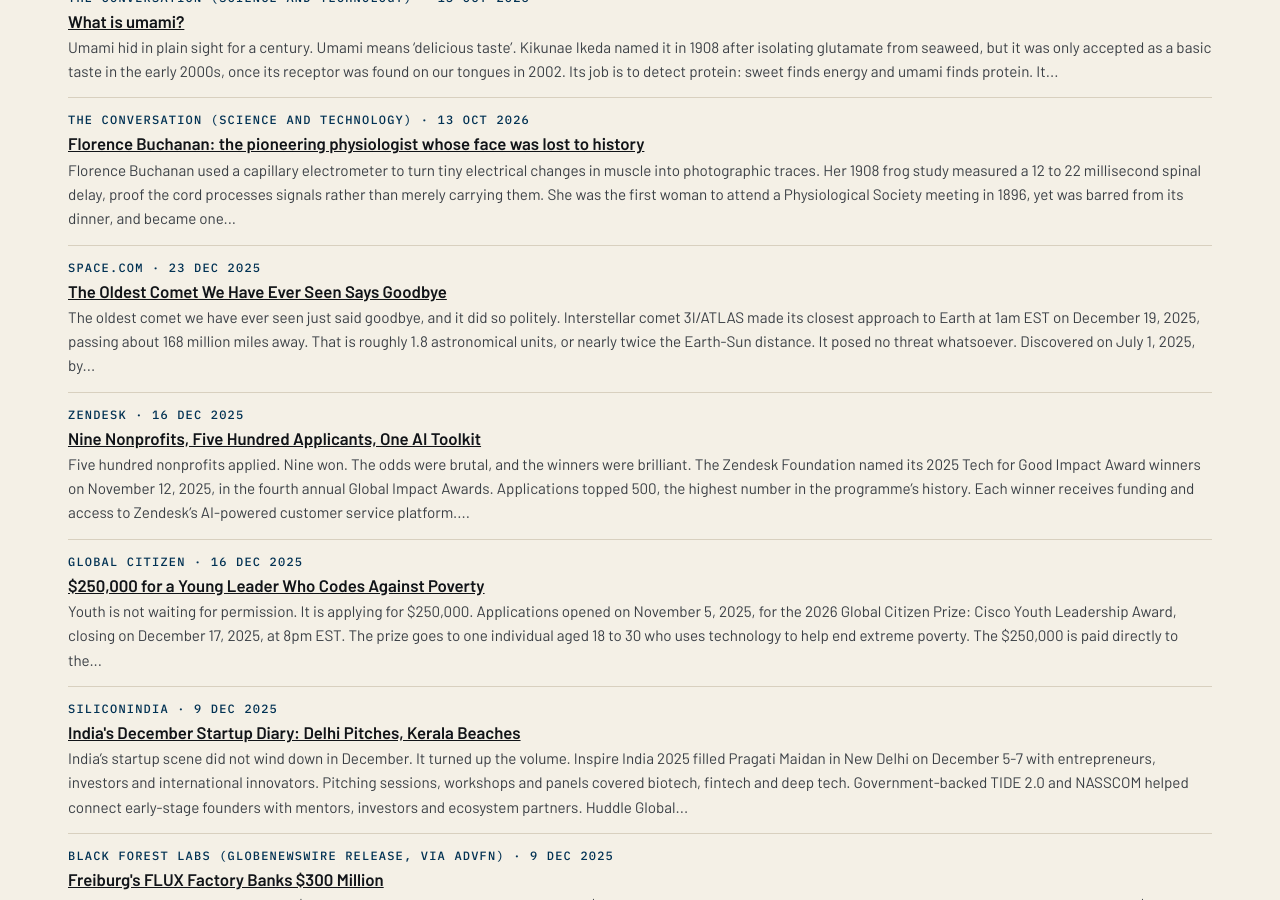
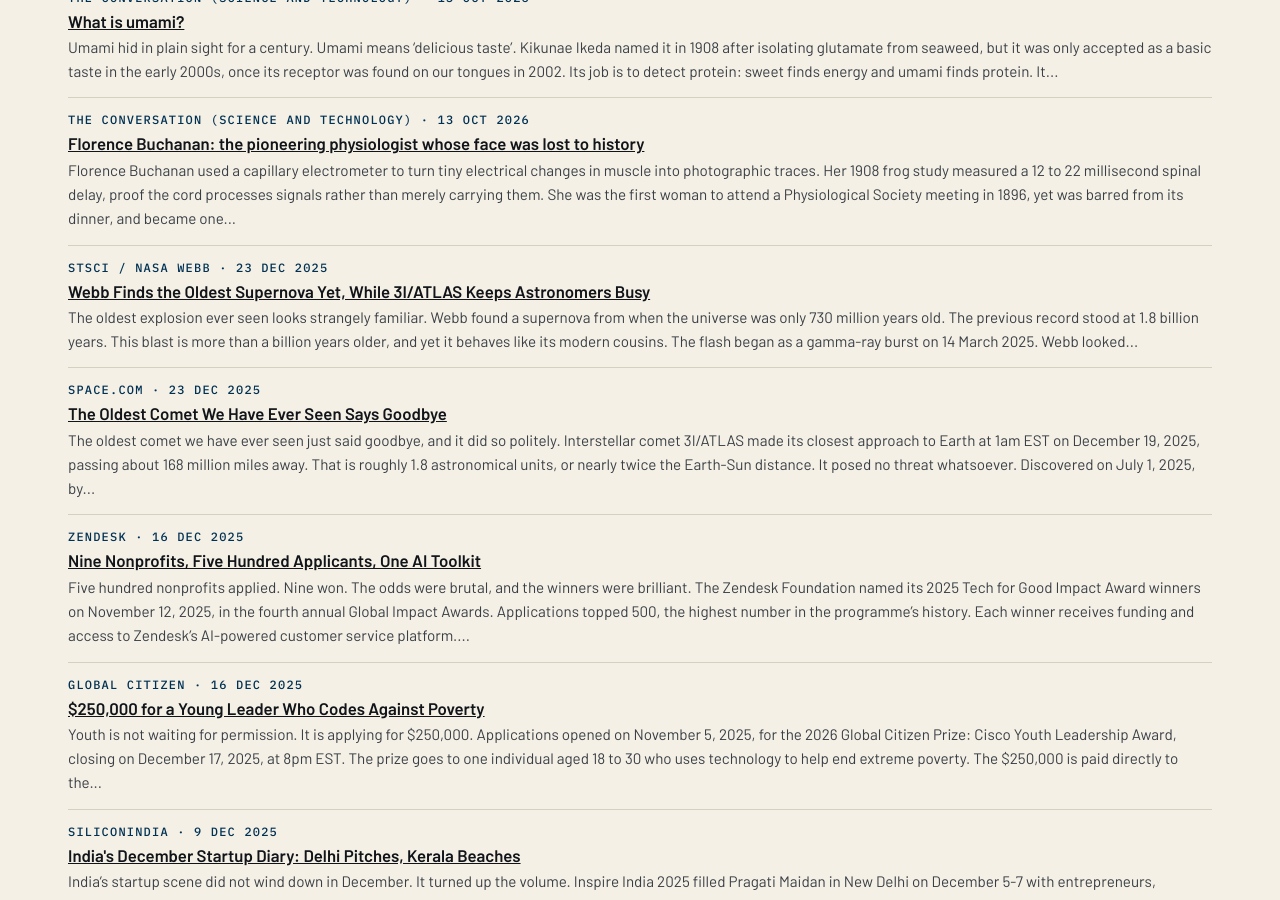
Before and after one commit to katz-news/katz.news, a Jekyll site: the page built from briefs/index.html, in a window 1280 px wide and 900 px high, scrolled down 14549 px. Built offline with Jekyll 4.4.1, drawn with Linux system fonts in a browser that asks for light colours.

```diff
--- a/_data/build.yml
+++ b/_data/build.yml
@@ -1 +1 @@
-published_at: 2026-11-06T18:46:59Z
+published_at: 2026-11-06T18:48:36Z
--- /dev/null
+++ b/_posts/briefs/2026-11-06-webb-finds-the-oldest-supernova-yet-while-3iatlas-keeps-astronomers-busy.md
@@ -0,0 +1,19 @@
+---
+published: true
+title: Webb Finds the Oldest Supernova Yet, While 3I/ATLAS Keeps Astronomers Busy
+date: 2025-12-23
+section: science
+source_name: STScI / NASA Webb
+source_url: https://www.stsci.edu/contents/news-releases/2025/news-2025-137
+---
+The oldest explosion ever seen looks strangely familiar.
+
+Webb found a supernova from when the universe was only 730 million years old. The previous record stood at 1.8 billion years. This blast is more than a billion years older, and yet it behaves like its modern cousins.
+
+The flash began as a gamma-ray burst on 14 March 2025. Webb looked on 1 July, three and a half months later, when the supernova was expected to shine brightest. The delay was patience, not procrastination. Time itself had stretched the event, as light from the early universe arrives in slow motion.
+
+For the first time at such distance, Webb also found the host galaxy. It appears as a reddened smudge, a few pixels wide. A smudge, after all, is still a signature.
+
+Meanwhile 3I/ATLAS kept astronomers busy. The interstellar comet passed closest to Earth on 19 December, at a safe 270 million kilometres. XMM-Newton caught it in X-ray light on 12 December.
+
+The lesson is paradoxical. The further back we look, the more normal things appear. The early universe was not a different theatre, but rather the same play performed younger. A distant, dazzling dawn, still dressed like today.
```
